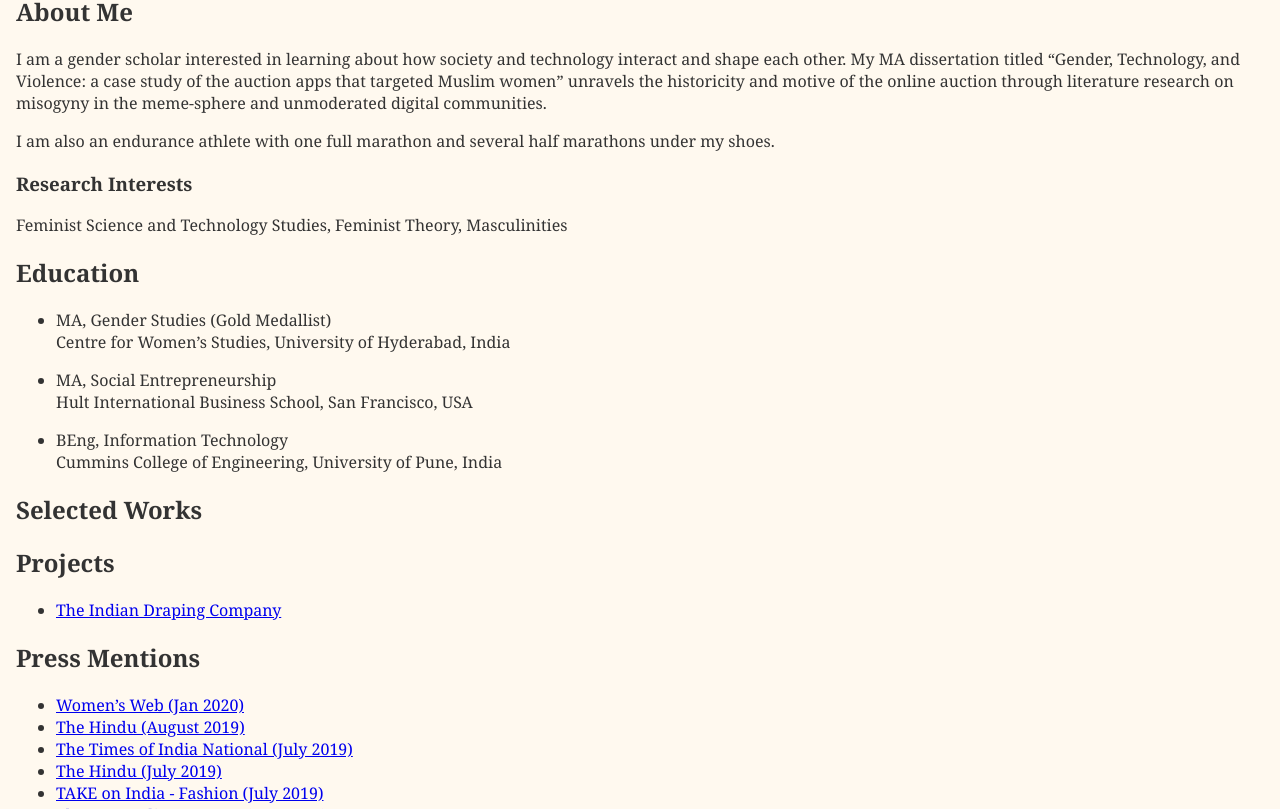
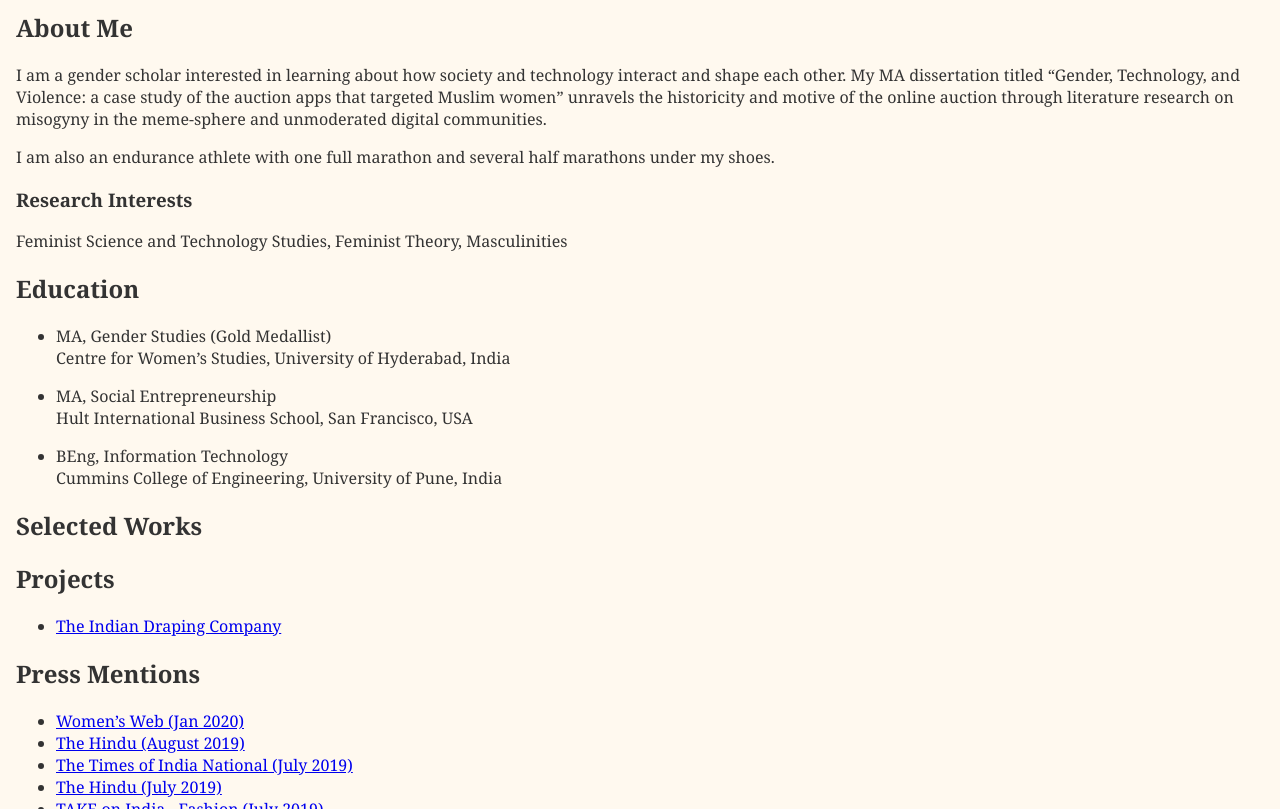
Before and after one commit to nikaytaa/nikaytaa.github.io, a plain HTML site: page index.html in a window 1280 px wide. Shown: the part 128-937 px from the top of the page. Drawn offline with Linux system fonts and the light colour scheme; a web font is replaced by a local one.

Commit message:
Update index.html

```diff
--- a/index.html
+++ b/index.html
@@ -5,12 +5,16 @@
     <link rel="preconnect" href="https://fonts.gstatic.com" crossorigin>
     <link href="https://fonts.googleapis.com/css2?family=Noto+Nastaliq+Urdu:wght@400;700&family=Noto+Serif:ital,wght@0,400;0,700;1,400;1,700&display=swap" rel="stylesheet">
     <style>
+      html {
+        font-size: 16px;
+      }
+
       body {
-        font-size: 16px;
         background: #fff9ef;
         color: #333;
         font-family: 'Noto Serif', serif;
-        margin: 1em;
+        margin: 0;
+        padding: 1rem;
       }
       .ur {
         font-family: 'Noto Nastaliq Urdu', serif;
```
